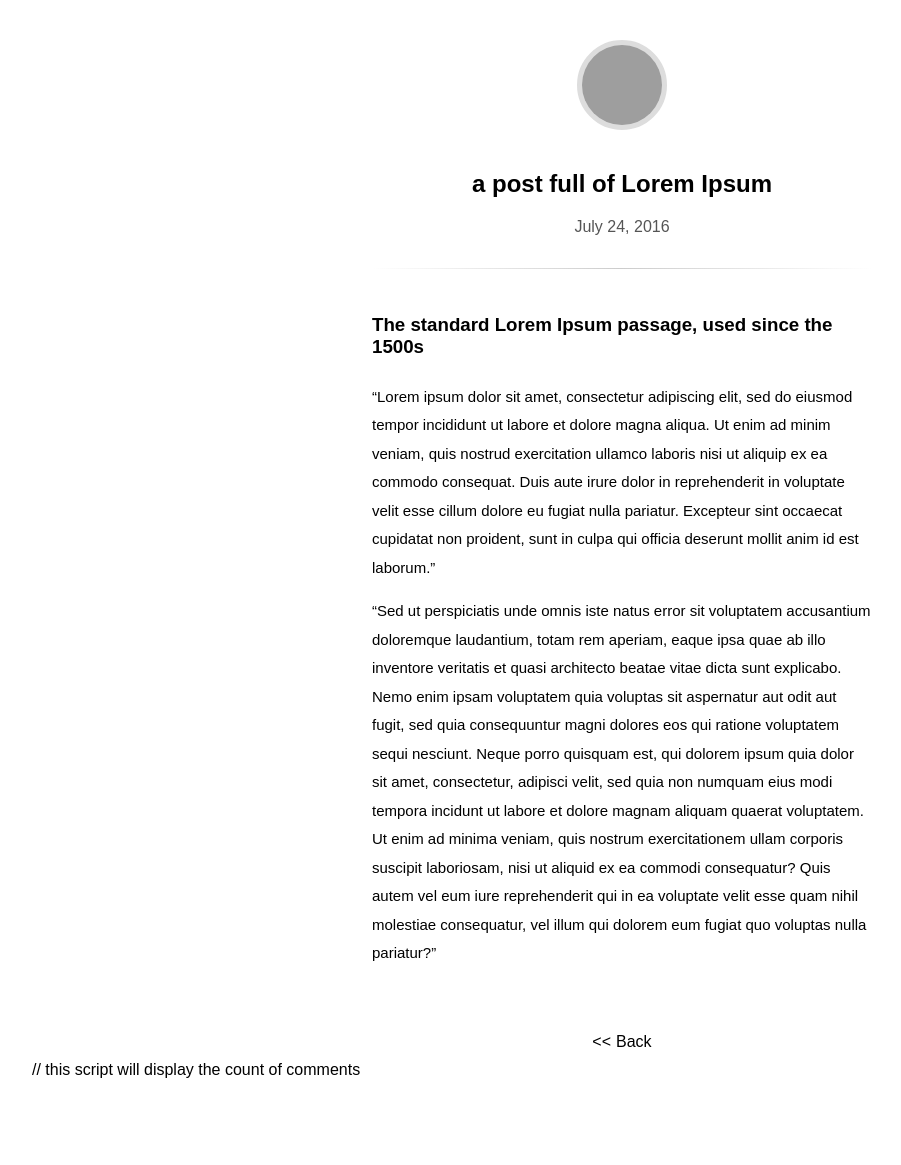
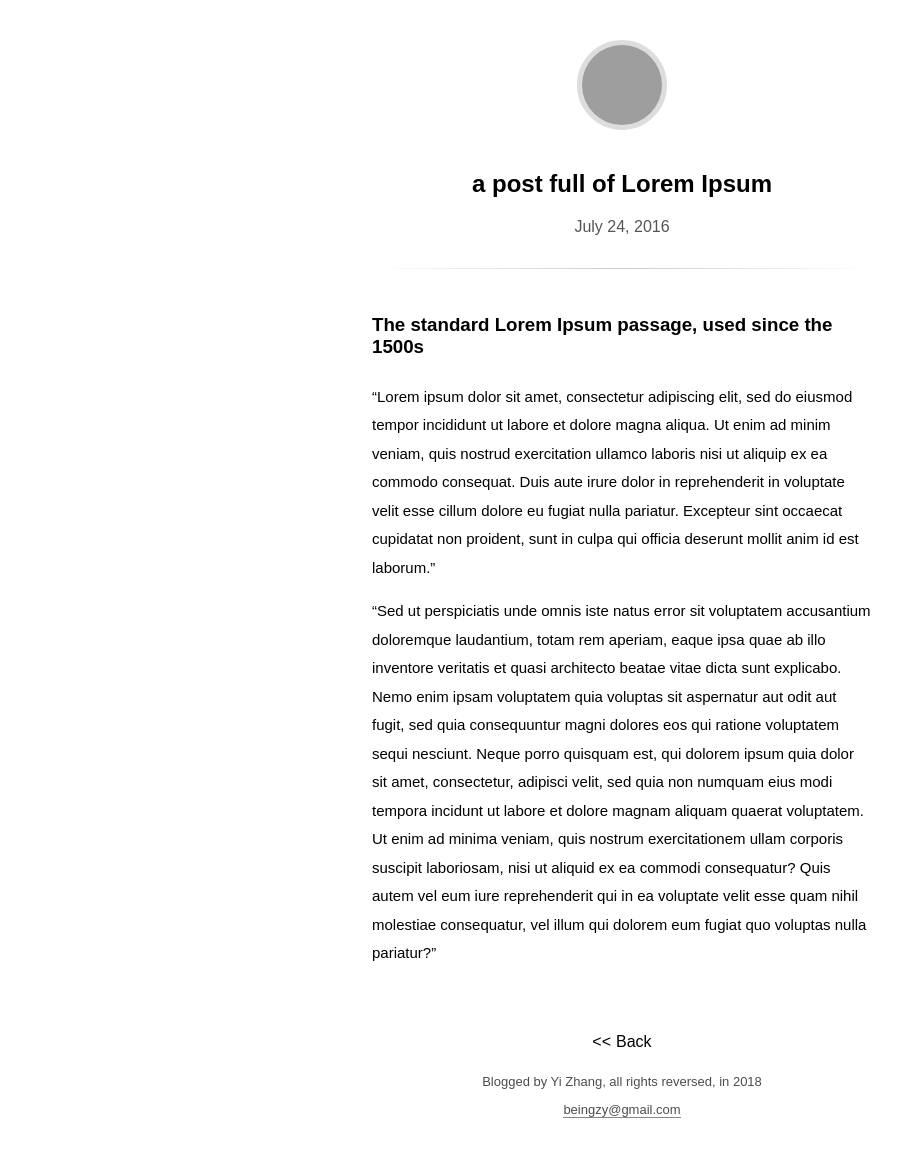
Before and after one commit to beingzy/beingzy.github.io, a Jekyll site: the page built from _posts/2016-07-24-lorem-ipsum.md, in a window 1280 px wide. Shown: the whole page, without its empty margins (18-919 px from the left). Built offline with Jekyll 4.4.1, drawn with Linux system fonts in a browser that asks for light colours; some web fonts are replaced; comment, search, counter and statistics services are not loaded; before the commit the page ends 1114 px from its top, so only the background shows below that; part of the change alters nothing that is shown; grey boxes are pictures that could not be loaded.

Commit message:
attempt but failed to fix the website

```diff
--- a/_config.yml
+++ b/_config.yml
@@ -19,7 +19,7 @@ timezone:           America/Los_Angeles # https://en.wikipedia.org/wiki/List_of_
 
 # Disqus Info: comment system
 disqus:
-    shortname: "beingzy"
+    shortname: "beingzygithubio"
 
 # Site Build
 highlighter:        rouge
--- a/_includes/comments.html
+++ b/_includes/comments.html
@@ -1,8 +1,11 @@
+{% if page.comments %}
+
 <div id="disqus_thread"><div>
 <script>
     var disqus_config = function () {
-        this.page.url = '{{ page.url }}';
-        this.page.identifier = '{{ page.url }}';
+        this.page.url = "{{ page.url }}";
+        this.page.identifier =  "{{ page.id }}";
+        this.page.title = "{{ page.title }}"
     };
     (function() {
         var d = document, s = d.createElement('script');
@@ -12,6 +15,7 @@
     })();
 </script>
 
-// this script will display the count of comments
 <script id="dsq-count-scr" src="//{{site.disqus.shortname}}.disqus.com/count.js" async>
 </script>
+
+{% endif %}
--- a/_includes/footer.html
+++ b/_includes/footer.html
@@ -1,6 +1,6 @@
 
 <div class="dividor"></div>
 <div class="footer">
-  <p>Blogged by Yi Zhang, all rights reversed, in 2016</p>
+  <p>Blogged by Yi Zhang, all rights reversed, in 2018</p>
   <p><a href="mailto:beingzy@gmail.com">beingzy@gmail.com</a></p>
 </div>
--- a/_layouts/post.html
+++ b/_layouts/post.html
@@ -26,6 +26,7 @@ comments: true
 	<a href="{{site.baseurl}}/">Back</a>
 </div>
 
-{% if page.comments %}
-    {% include comments.html %}
-{% endif %}
+
+{% include comments.html %}
+
+{% include footer.html %}
```
Also changed, not shown: 4 other files.
